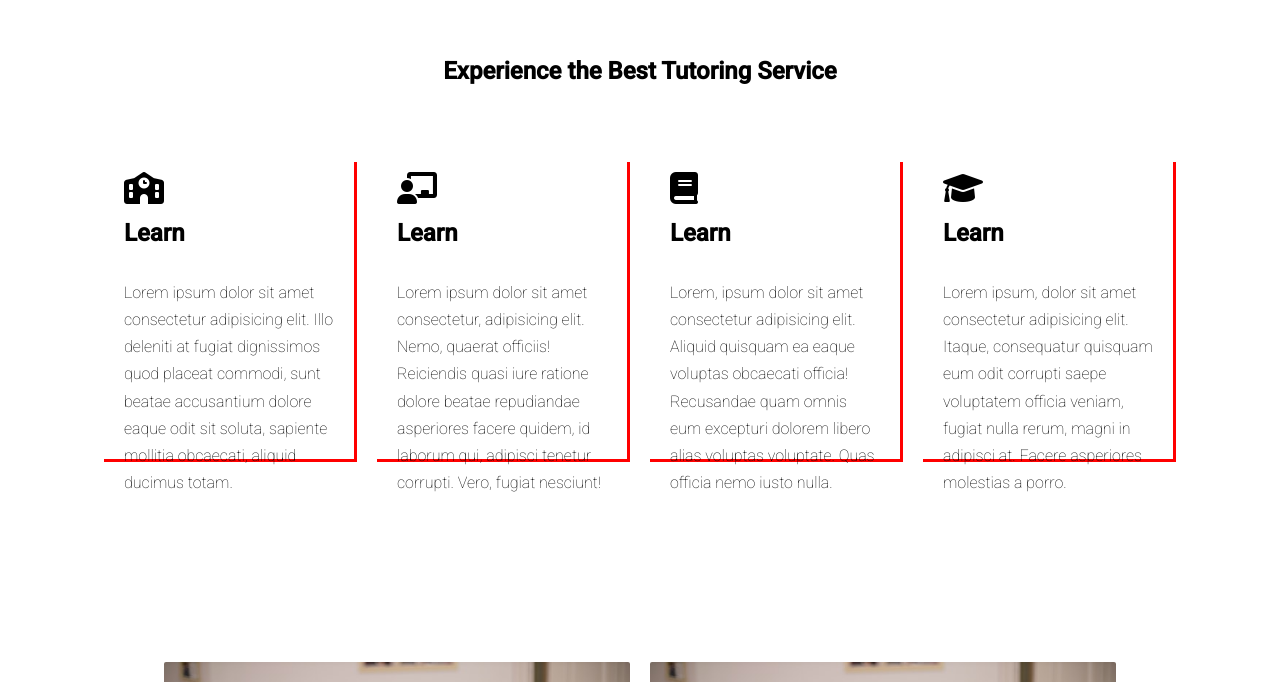
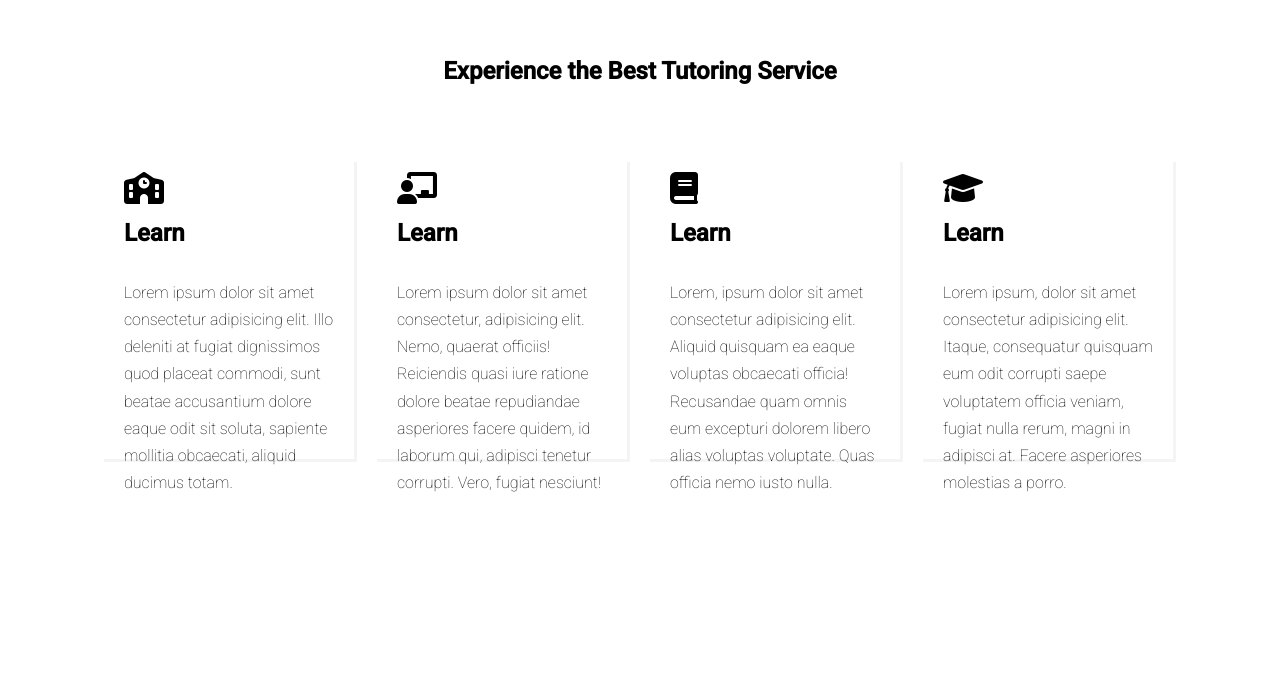
Before and after one commit to TonyMadridDev/Tutoring-101, a plain HTML site: page index.html in a window 1280 px wide. Shown: the part 579-1261 px from the top of the page. Drawn offline with Linux system fonts and the light colour scheme; a web font is replaced by a local one.

Commit message:
Small cards. color and margin

```diff
--- a/styles.css
+++ b/styles.css
@@ -181,6 +181,7 @@ color: #333;
   grid-template-columns: repeat(4, 1fr);
   padding: 20px 40px;
   margin-top:50px ;
+  margin-bottom: 20px;
   gap: 20px;
 }
 
@@ -188,8 +189,8 @@ color: #333;
   display: flex;
   height: 300px;
   padding: 10px 20px;
-  border-right: 3px solid red;
-  border-bottom: 3px solid red;
+  border-right: 3px solid #f4f4f4;
+  border-bottom: 3px solid #f4f4f4;
 }
 
 .small-cards .card-title{
```
